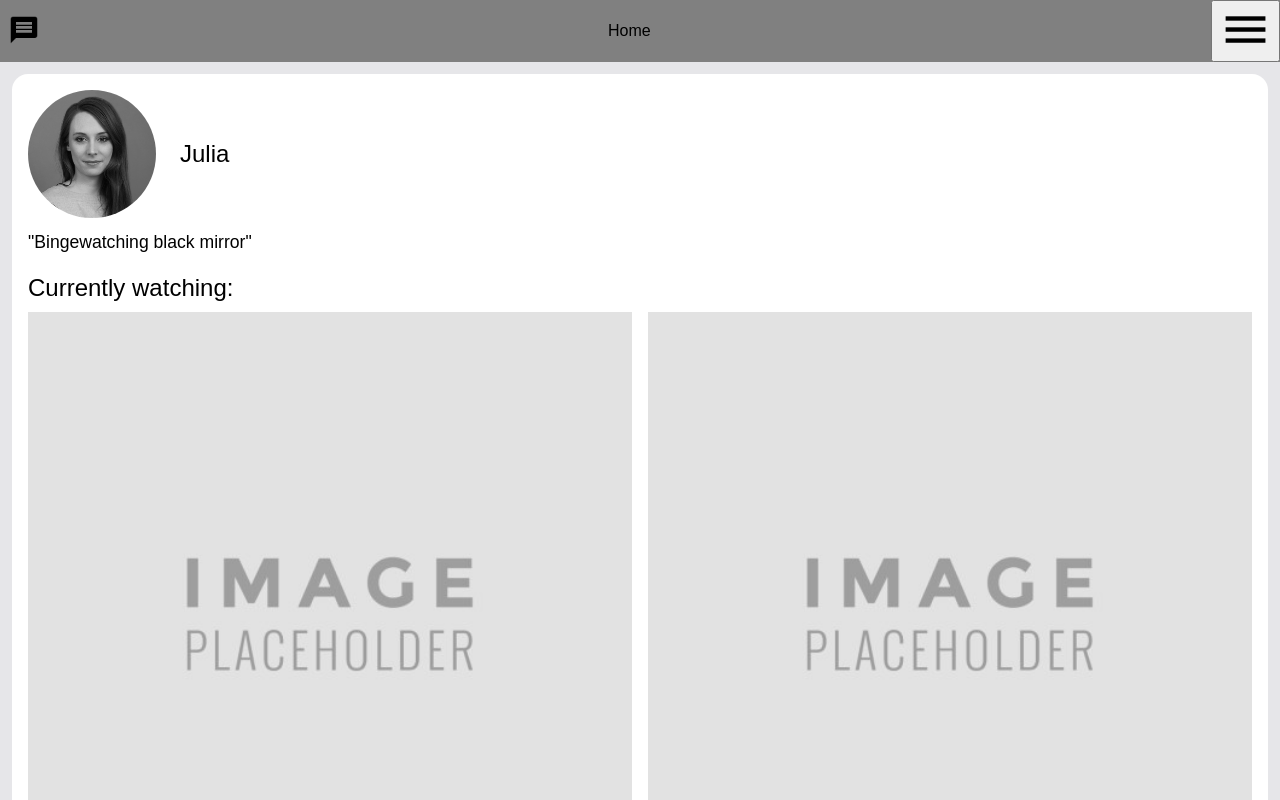
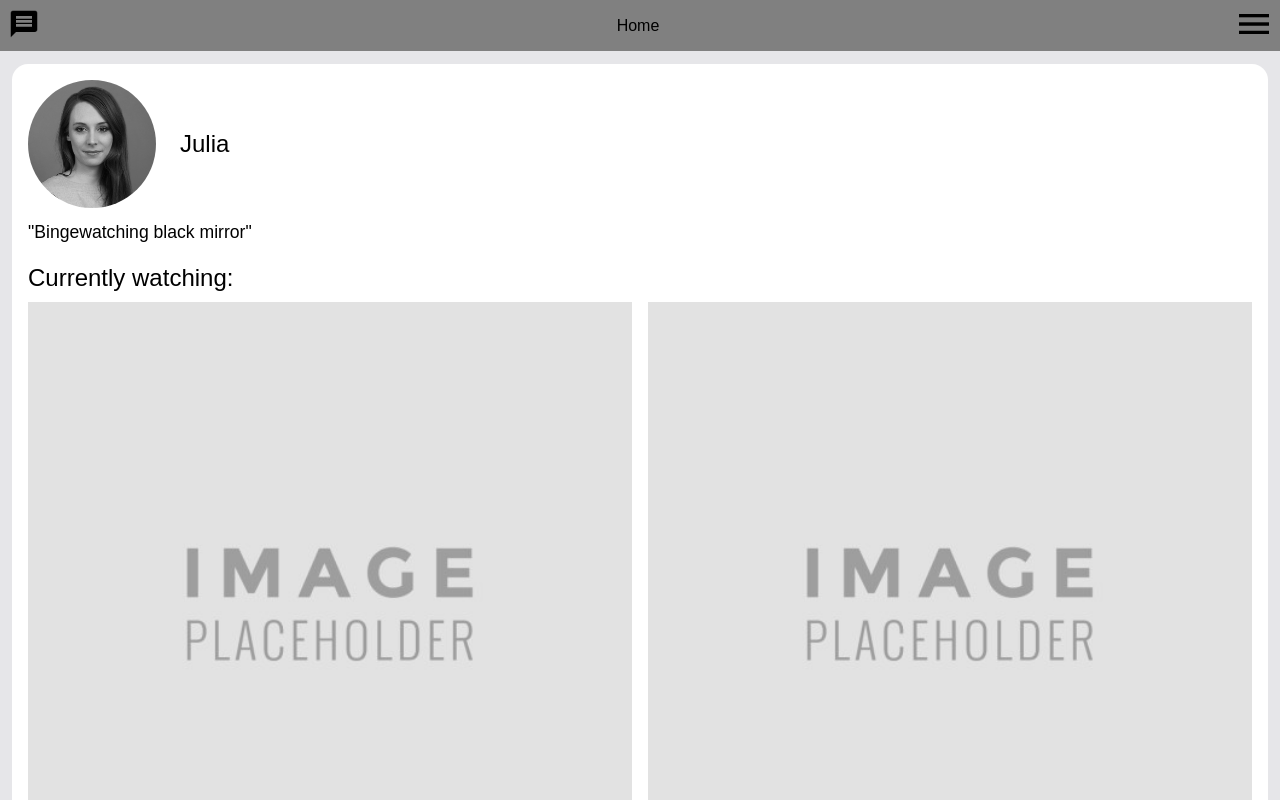
Before and after one commit to jeroentvb/be-assessement-2, a plain HTML site: page index.html in a window 1280 px wide. Shown: the top 800 px of the page. Drawn offline with Linux system fonts and the light colour scheme.

Commit message:
Fixed buttons

```diff
--- a/css/main.css
+++ b/css/main.css
@@ -53,6 +53,10 @@ body {
   font-family: sans-serif;
   background-color: #e6e6e9; }
 
+button {
+  border: none;
+  box-shadow: none; }
+
 h1 {
   font-size: 2em; }
 
@@ -69,7 +73,10 @@ h4 {
 /* Header */
 /**********/
 nav {
-  background-color: grey; }
+  background-color: grey;
+  position: fixed;
+  width: 100%;
+  top: 0; }
   nav ul {
     list-style-type: none;
     display: flex; }
@@ -85,13 +92,16 @@ nav {
   nav li:nth-child(2) {
     flex-grow: 1; }
   nav li:nth-child(3) img {
-    width: 4em; }
+    width: 3em; }
+  nav li button {
+    background-color: grey; }
 
 /********/
 /* Main */
 /********/
 main {
-  margin: 0.75em; }
+  margin: 0.75em;
+  margin-top: 4em; }
 
 article {
   background-color: #FFF;
@@ -124,7 +134,8 @@ article {
   article div.likeDislikeButtons {
     display: grid;
     grid-template-columns: repeat(2, auto);
-    grid-column-gap: 1em; }
+    grid-column-gap: 1em;
+    margin-top: 1em; }
     article div.likeDislikeButtons img {
       width: 100%; }
     article div.likeDislikeButtons img:nth-child(odd) {
```
Also changed, not shown: adjustprofile.html (deleted), chatlist.html (deleted), chooseseries.html (deleted), images/ic_thumb_down_black_24dp_1x.png (added), images/ic_thumb_down_black_24dp_2x.png (added), images/ic_thumb_down_white_24dp_1x.png (added), images/ic_thumb_down_white_24dp_2x.png (added), images/ic_thumb_up_black_24dp_1x.png (added), images/ic_thumb_up_black_24dp_2x.png (added), images/ic_thumb_up_white_24dp_1x.png (added), images/ic_thumb_up_white_24dp_2x.png (added), login.html (deleted), profile.html (deleted), register.html (deleted), 2 more files.
